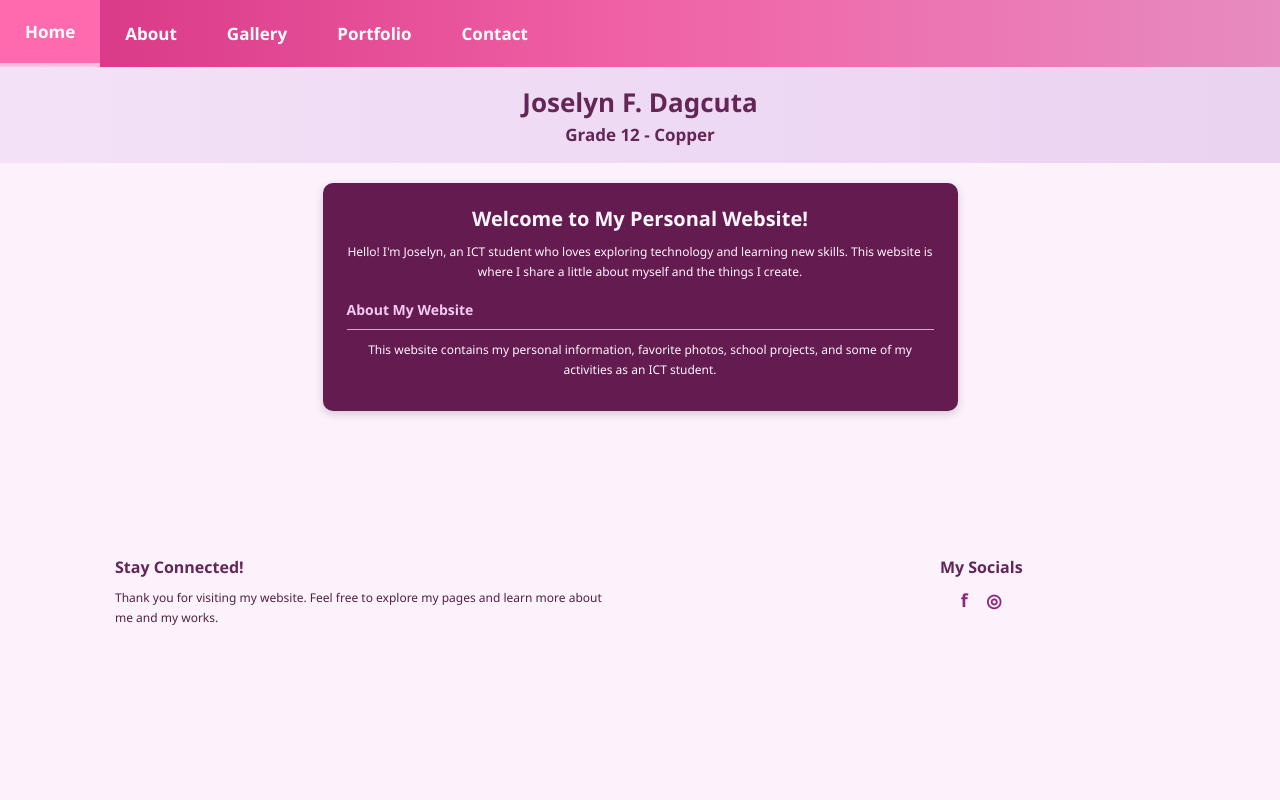
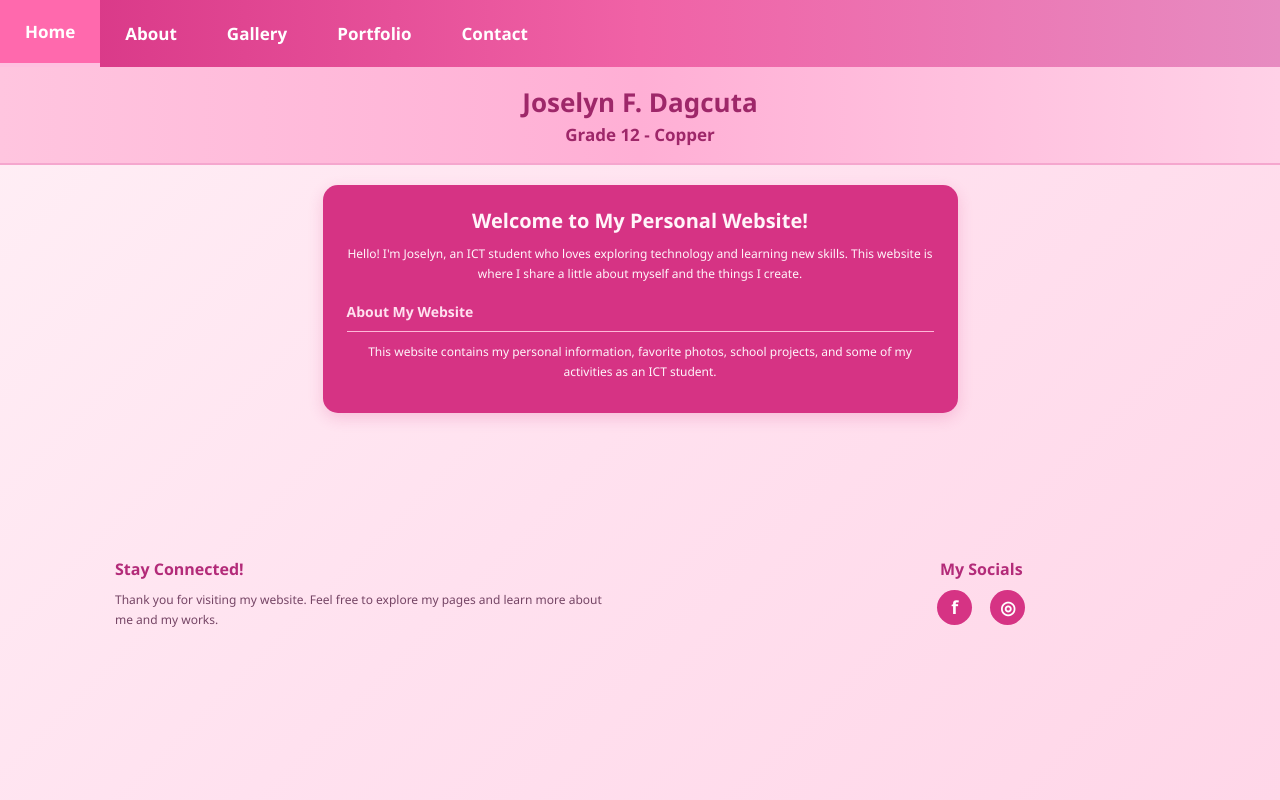
Before and after one commit to dagcutajoselyn3-byte/website, a plain HTML site: page index.html in a window 1280 px wide. Drawn offline with Linux system fonts and the light colour scheme.

Commit message:
Revamp home page styles and layout
Updated styles for home page with new gradients and colors.

```diff
--- a/index.html
+++ b/index.html
@@ -1,3 +1,4 @@
+
 <!DOCTYPE html>
 <html lang="en">
 <head>
@@ -8,32 +9,35 @@
 <link rel="stylesheet" href="menu.css">
 
 <style>
-/* HOME PAGE */
+
+/* HOME PAGE PINK BACKGROUND */
 .home-page {
-    background: #fbf2fc;
-    color: #542044;
+    background: linear-gradient(135deg, #fff0f6, #ffe1ef, #ffd6e8);
+    color: #754565;
     font-family: 'Segoe UI', Arial, sans-serif;
     min-height: 100vh;
+    margin: 0;
 }
 
 /* HEADER */
 .home-header {
-    background: linear-gradient(90deg, #f3e2f7, #ead2f1);
+    background: linear-gradient(90deg, #ffc5df, #ffafd5, #ffd1e7);
     text-align: center;
     padding: 17px 10px;
+    border-bottom: 2px solid #f5a6ce;
 }
 
 .home-header h1 {
     font-size: 26px;
     margin: 0 0 3px;
-    color: #642657;
+    color: #9e2769;
 }
 
 .home-header p {
     font-size: 17px;
     font-weight: bold;
     margin: 0;
-    color: #642657;
+    color: #9e2769;
 }
 
 /* WELCOME BOX */
@@ -42,10 +46,10 @@
     max-width: 635px;
     margin: 20px auto;
     padding: 22px 24px;
-    background: #641b50;
-    color: #fff5ff;
-    border-radius: 10px;
-    box-shadow: 0 3px 8px rgba(80, 20, 65, 0.20);
+    background: #d63384;
+    color: #fff5fa;
+    border-radius: 15px;
+    box-shadow: 0 5px 15px rgba(214, 51, 132, 0.20);
     text-align: center;
 }
 
@@ -63,14 +67,14 @@
 .home-content h3 {
     font-size: 14px;
     text-align: left;
-    color: #f3c9ef;
+    color: #ffe0ef;
     margin-top: 17px;
     margin-bottom: 8px;
 }
 
 .home-content hr {
     border: none;
-    border-top: 1px solid #d8a6d0;
+    border-top: 1px solid #ffb8d9;
     margin: 10px 0;
 }
 
@@ -97,25 +101,39 @@
 .home-footer h3 {
     font-size: 16px;
     margin-bottom: 10px;
-    color: #642657;
+    color: #b32b79;
 }
 
 .home-footer p {
     font-size: 12px;
     line-height: 1.7;
     margin: 0;
+    color: #754565;
 }
 
+/* SOCIAL MEDIA */
 .home-socials {
     margin-top: 10px;
 }
 
 .home-socials a {
-    color: #8e2581;
+    display: inline-block;
+    color: white;
+    background: #d63384;
     text-decoration: none;
     font-size: 18px;
     font-weight: bold;
     margin: 0 7px;
+    width: 35px;
+    height: 35px;
+    line-height: 35px;
+    border-radius: 50%;
+    transition: 0.3s;
+}
+
+.home-socials a:hover {
+    background: #a91e66;
+    transform: translateY(-3px);
 }
 
 /* SMALL SCREEN */
@@ -153,6 +171,7 @@
         width: 100%;
     }
 }
+
 </style>
 </head>
 
```
